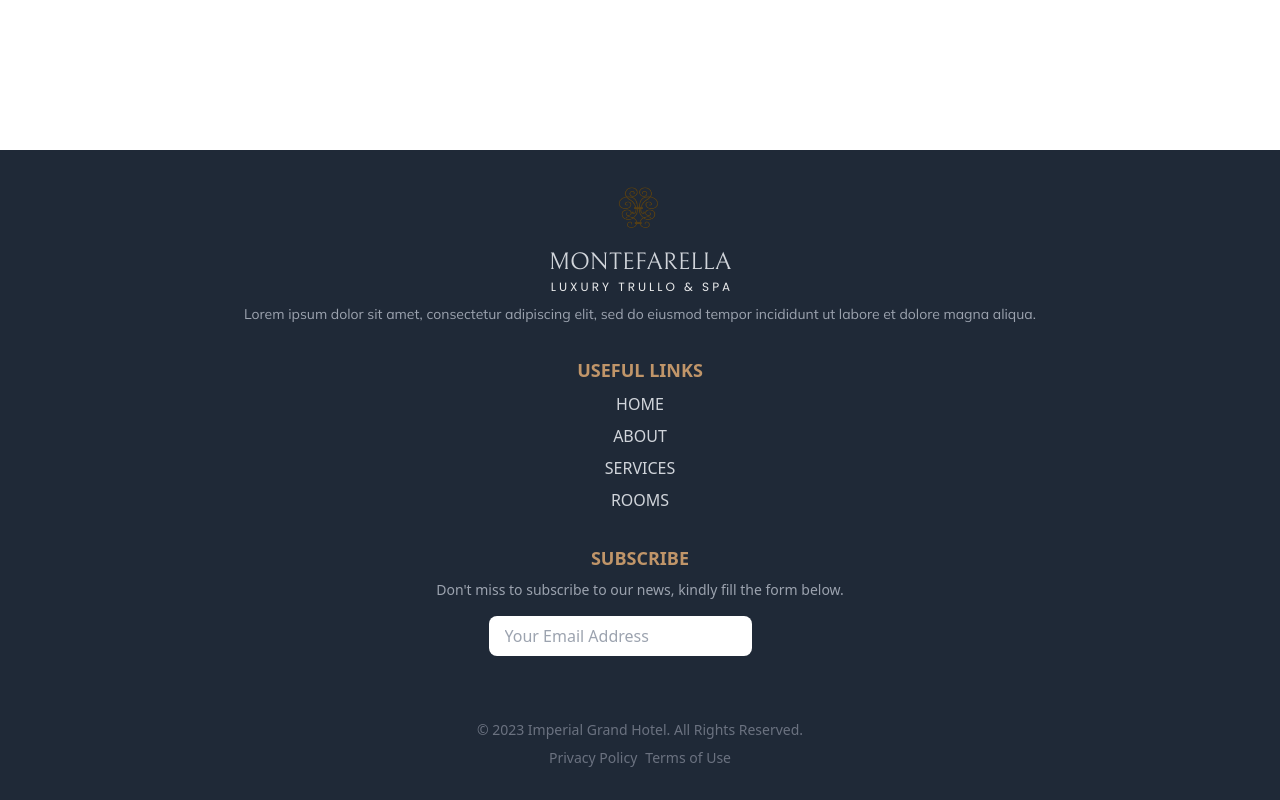
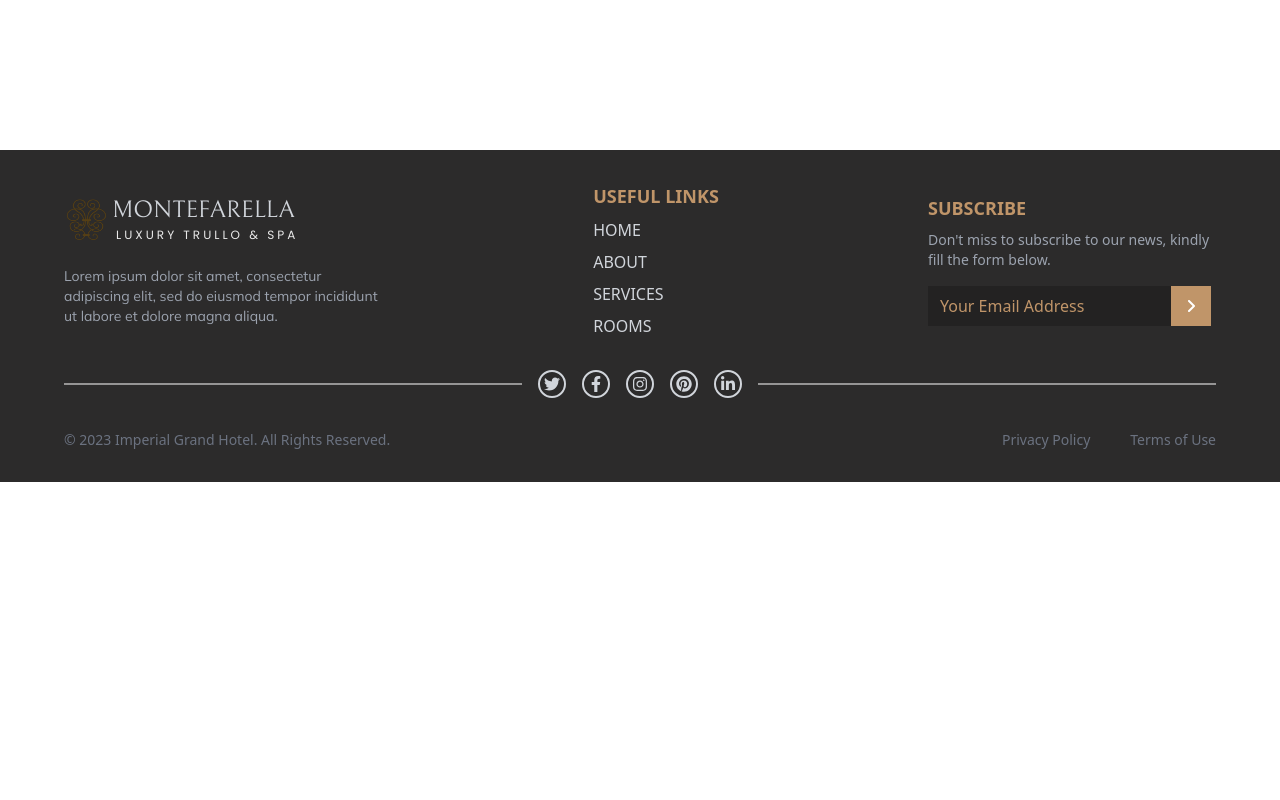
Before and after one commit to pravesh-dev/Montefarella, a React (Vite) app: page / in a window 1280 px wide. Shown: the part 3250-4050 px from the top of the page. After the commit the page ends 3732 px from the top, so only its background shows below. Built offline with nearby package versions, Linux system fonts and the light colour scheme.

Commit message:
created footer

```diff
--- a/src/Components/Footer.jsx
+++ b/src/Components/Footer.jsx
@@ -1,27 +1,35 @@
 import React from "react";
 import logo from '/logo.png'
+import { FaAngleRight } from "react-icons/fa6";
+import { FaTwitter, FaFacebookF, FaInstagram, FaPinterest, FaLinkedinIn } from "react-icons/fa";
+
 function Footer() {
   return (
-    <footer className="bg-gray-800 text-gray-300 py-8">
+    <footer className="bg-[#2c2b2b] text-gray-300 py-8 md:px-5 lg:px-16">
+      <div className="md:flex items-center justify-between md:gap-10">
       {/* Footer Logo Section */}
-      <div className="text-center mb-8 flex flex-col">
+      <div className="mb-8 flex flex-col items-center md:items-start">
+        <div className="md:flex">
         <img
           src={logo}
           alt="Imperial Grand Hotel Logo"
           className="w-12 h-12 mx-auto mb-4"
-        />
+          />
+        <div className="flex flex-col">
         <span className="text-[1.15rem] md:text-2xl uppercase font-bellefair">Montefarella</span>
             <span className="text-[0.5rem] md:text-[0.75rem] ml-1 tracking-[3px] text-white/90 uppercase font-mulish">
               Luxury Trullo & Spa
             </span>
-        <p className="text-sm text-gray-400 mt-2 font-poppins">
+        </div>
+        </div>
+        <p className="text-sm text-gray-400 text-center mt-2 font-poppins w-80 md:text-left">
           Lorem ipsum dolor sit amet, consectetur adipiscing elit, sed do
           eiusmod tempor incididunt ut labore et dolore magna aliqua.
         </p>
       </div>
 
       {/* Useful Links Section */}
-      <div className="text-center mb-8">
+      <div className="text-center mb-8 md:text-left">
         <h2 className="text-lg font-semibold text-primary mb-2">
           USEFUL LINKS
         </h2>
@@ -50,50 +58,52 @@ function Footer() {
       </div>
 
       {/* Subscribe Section */}
-      <div className="text-center mb-8">
+      <div className="text-center mb-8 md:w-72 md:text-left">
         <h2 className="text-lg font-semibold text-primary mb-2">
           SUBSCRIBE
         </h2>
         <p className="text-sm text-gray-400 mb-4">
           Don't miss to subscribe to our news, kindly fill the form below.
         </p>
-        <form className="flex justify-center items-center space-x-2">
+        <form className="h-10 flex justify-center items-center md:justify-start">
           <input
             type="email"
             placeholder="Your Email Address"
-            className="px-4 py-2 rounded-lg text-gray-700 focus:outline-none focus:ring focus:ring-primary"
+            className="h-full pl-3 text-primary placeholder:text-primary bg-black/20 focus:outline-none focus:ring-primary"
           />
-          <button className="px-4 py-2 bg-primring-primary text-white rounded-lg hover:bg-primring-primary">
-            <i className="fas fa-arrow-right"></i>
+          <button className="w-10 h-full bg-primary text-white flex justify-center items-center">
+            <FaAngleRight />
           </button>
         </form>
       </div>
-
+      </div>
       {/* Social Links Section */}
-      <div className="text-center mb-8">
+      <div className="text-center mb-8 flex items-center justify-center gap-4 md:justify-between">
+        <span className="w-14 h-[1.5px] bg-white/50 md:w-60 lg:w-80 xl:w-[30rem]"></span>
         <div className="flex justify-center space-x-4">
-          <a href="#" className="text-gray-300 hover:text-yellow-500">
-            <i className="fab fa-twitter"></i>
+          <a href="#" className="text-gray-300 hover:text-primary border-2 border-gray-300 rounded-full p-1">
+            <FaTwitter />
           </a>
-          <a href="#" className="text-gray-300 hover:text-yellow-500">
-            <i className="fab fa-facebook-f"></i>
+          <a href="#" className="text-gray-300 hover:text-primary border-2 border-gray-300 rounded-full p-1">
+            <FaFacebookF />
           </a>
-          <a href="#" className="text-gray-300 hover:text-yellow-500">
-            <i className="fab fa-instagram"></i>
+          <a href="#" className="text-gray-300 hover:text-primary border-2 border-gray-300 rounded-full p-1">
+            <FaInstagram />
           </a>
-          <a href="#" className="text-gray-300 hover:text-yellow-500">
-            <i className="fab fa-pinterest"></i>
+          <a href="#" className="text-gray-300 hover:text-primary border-2 border-gray-300 rounded-full p-1">
+            <FaPinterest />
           </a>
-          <a href="#" className="text-gray-300 hover:text-yellow-500">
-            <i className="fab fa-linkedin-in"></i>
+          <a href="#" className="text-gray-300 hover:text-primary border-2 border-gray-300 rounded-full p-1">
+            <FaLinkedinIn />
           </a>
         </div>
+        <span className="w-14 h-[1.5px] bg-white/50 md:w-60 lg:w-80 xl:w-[30rem]"></span>
       </div>
 
       {/* Footer Bottom Section */}
-      <div className="text-center text-sm text-gray-500">
+      <div className="text-center text-sm text-gray-500 md:flex items-center justify-between">
         <p>&copy; 2023 Imperial Grand Hotel. All Rights Reserved.</p>
-        <div className="space-x-2 mt-2">
+        <div className="space-x-2 mt-2 md:mt-0 md:space-x-10">
           <a href="#" className="hover:text-yellow-500">
             Privacy Policy
           </a>
```
